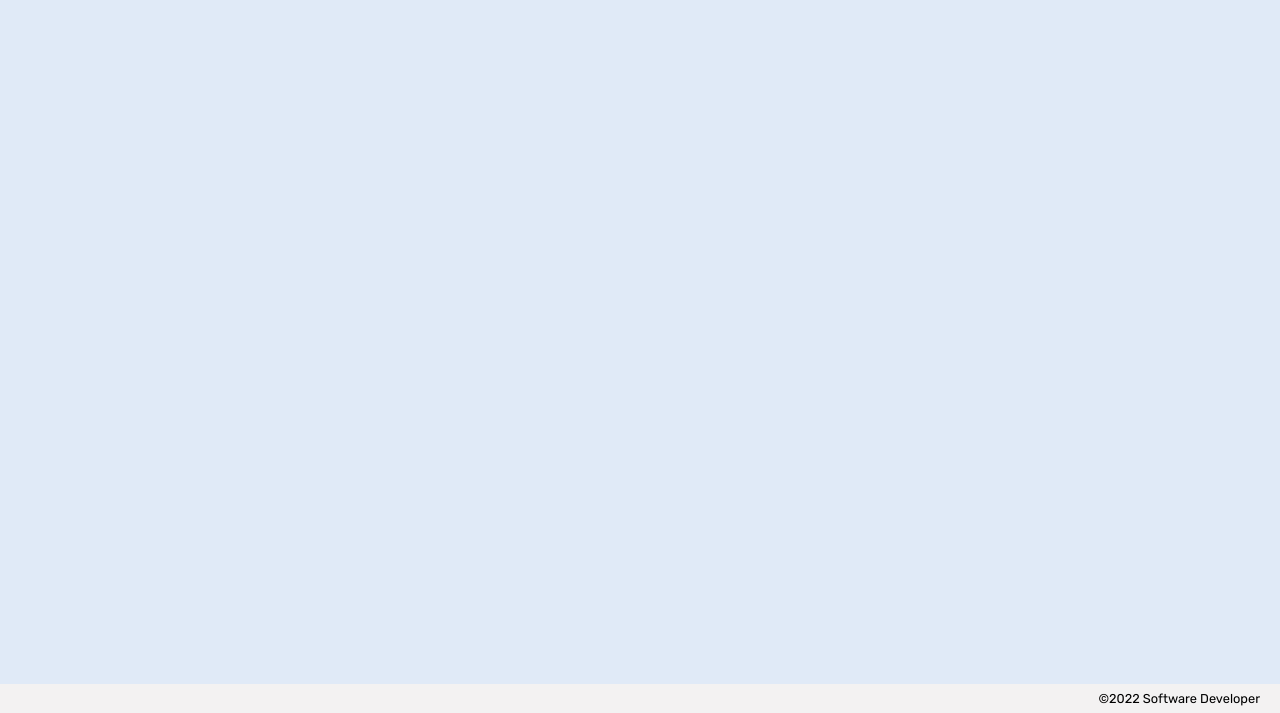
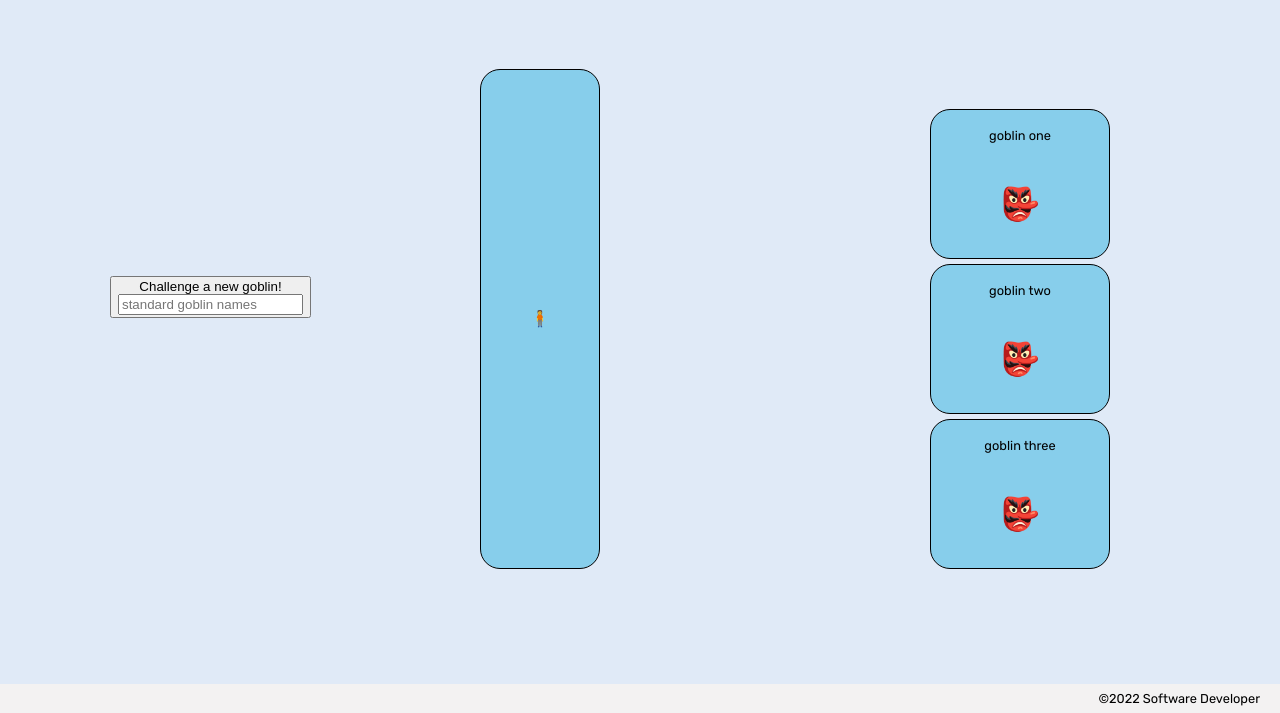
Before and after one commit to csmccue/goblin-fighter-game, a plain HTML site: page index.html in a window 1280 px wide. Shown: the part 87-800 px from the top of the page. Drawn offline with Linux system fonts and the light colour scheme.

Commit message:
initial - still need create goblin, bughunt

```diff
--- a/app.js
+++ b/app.js
@@ -1,8 +1,73 @@
 // import functions and grab DOM elements
+import { renderGoblin, renderPlayer } from './render-utils.js';
+
+const goblinsEl = document.querySelector('.goblins');
+const playerEl = document.querySelector('.player');
+
+//const goblinInputEl = document.getElementById('goblin-input');
+//const addGoblinButton = document.getElementById('add-goblin-button');
 
 // let state
+
+let playerHP = 10;
+
+const goblinData = [
+    {
+        name: 'goblin one',
+        hitpoints: 5,
+    },
+    {
+        name: 'goblin two',
+        hitpoints: 5,
+    },
+    {
+        name: 'goblin three',
+        hitpoints: 5,
+    },
+];
+const playerData = [
+    {
+        name: 'goblin destroyer',
+        hitpoints: 10,
+    }
+];
 
 // set event listeners
   // get user input
   // use user input to update state
   // update DOM to reflect the new state
+
+function displayPlayer() {
+  // clear the DOM
+    playerEl.textContent = '';
+    for (let player of playerData) {
+        const newPlayerEl = renderPlayer(player);
+        playerEl.append(newPlayerEl);
+    }
+
+}
+
+
+function displayGoblins() {
+    goblinsEl.textContent = '';
+    for (let goblin of goblinData) {
+        const newGoblinEl = renderGoblin(goblin);
+
+        newGoblinEl.addEventListener('click', () => {
+          // and if the friend's satisfaction level is below 3 and you have mushrooms left
+            if (Math.random() > 0.5) {
+          // increment the friends satisfaction and decrement your mushrooms
+                goblin.hitpoints--;
+                console.log(goblin.name);
+                console.log(goblin.hitpoints);
+
+            }
+            displayGoblins();
+            displayPlayer();
+        });
+        goblinsEl.append(newGoblinEl);
+    }
+}
+
+displayGoblins();
+displayPlayer();
--- a/index.html
+++ b/index.html
@@ -22,7 +22,22 @@
     </header>
 
     <main>
+        <div class="add-goblin">
+            <button class="header-button" id="add-goblin-button">Challenge a new goblin!</h3>
+            <input id="goblin-input" placeholder="standard goblin names" />
+        </div>
+        <div class="left">
 
+                <div class="player">
+
+                </div>
+        </div>
+        <div class="right">
+
+                <div class="goblins">
+
+                </div>
+        </div>
     </main>
 
     <footer>&copy;2022 Software Developer</footer>
--- /dev/null
+++ b/render-utils.js
@@ -0,0 +1,30 @@
+export function renderPlayer(player) {
+    const div = document.createElement('div');
+    if (player.hitpoints > 0) {
+        div.textContent = '🧍';
+    } else {
+        div.textContent = '☠️';
+    }
+    return div;
+}
+
+export function renderGoblin(goblin) {
+    const div = document.createElement('div');
+    const nameEl = document.createElement('p');
+    const emojiEl = document.createElement('p');
+
+    div.classList.add('goblin');
+    nameEl.classList.add('name');
+    emojiEl.classList.add('emoji');
+
+    nameEl.textContent = goblin.name;
+
+    if (goblin.hitpoints === 0) {
+        emojiEl.textContent = '☠️';
+    } else {
+        emojiEl.textContent = '👺';
+
+        div.append(nameEl, emojiEl);
+        return div;
+    }
+}
--- a/styles/global.css
+++ b/styles/global.css
@@ -21,7 +21,14 @@ header {
 }
 
 main {
+    height: 600px;
     padding: 20px;
+    display: flex;
+    flex-direction: column;
+    justify-content: space-around;
+    flex-wrap: wrap;
+    align-items: center;
+    margin-bottom: calc(var(--footer-height));
 }
 
 footer {
@@ -33,3 +40,50 @@ footer {
     justify-content: flex-end;
     background-color: var(--footer-background);
 }
+.left, .right {
+    height: 100%;
+    width: 300px;
+    display: flex;
+    flex-direction: column;
+    justify-content: flex-end;
+    align-items: center;
+}
+.add-goblin{
+    width: 100px;
+    font-size: 3rem;
+    line-height: 3rem;
+}
+
+.goblin {
+    background-color:skyblue;
+    border: solid 1px black;
+    margin: 5px;
+    border-radius: 20px;
+    height: 150px;
+    width: 180px;
+    display: flex;
+    flex-direction: column;
+    justify-content: center;
+    align-items: center;
+}
+
+.goblin .name {
+    font-size: .8rem;
+}
+
+.goblin .emoji {
+    font-size: 2rem;
+    line-height: 2rem;
+}
+.player {
+    background-color:skyblue;
+    border: solid 1px black;
+    margin: 5px;
+    border-radius: 20px;
+    height: 500px;
+    width: 120px;
+    display: flex;
+    flex-direction: column;
+    justify-content: center;
+    align-items: center;
+}
```
Also changed, not shown: 1 other file.
